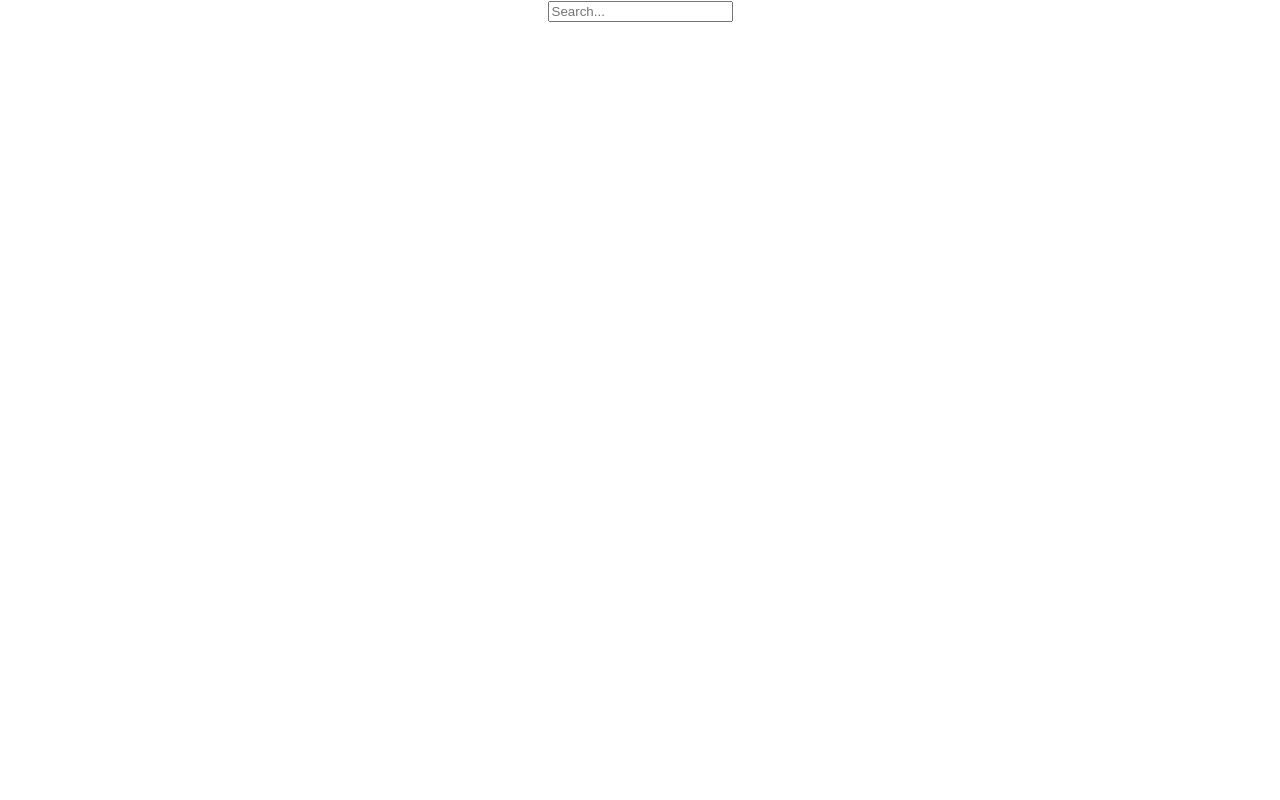
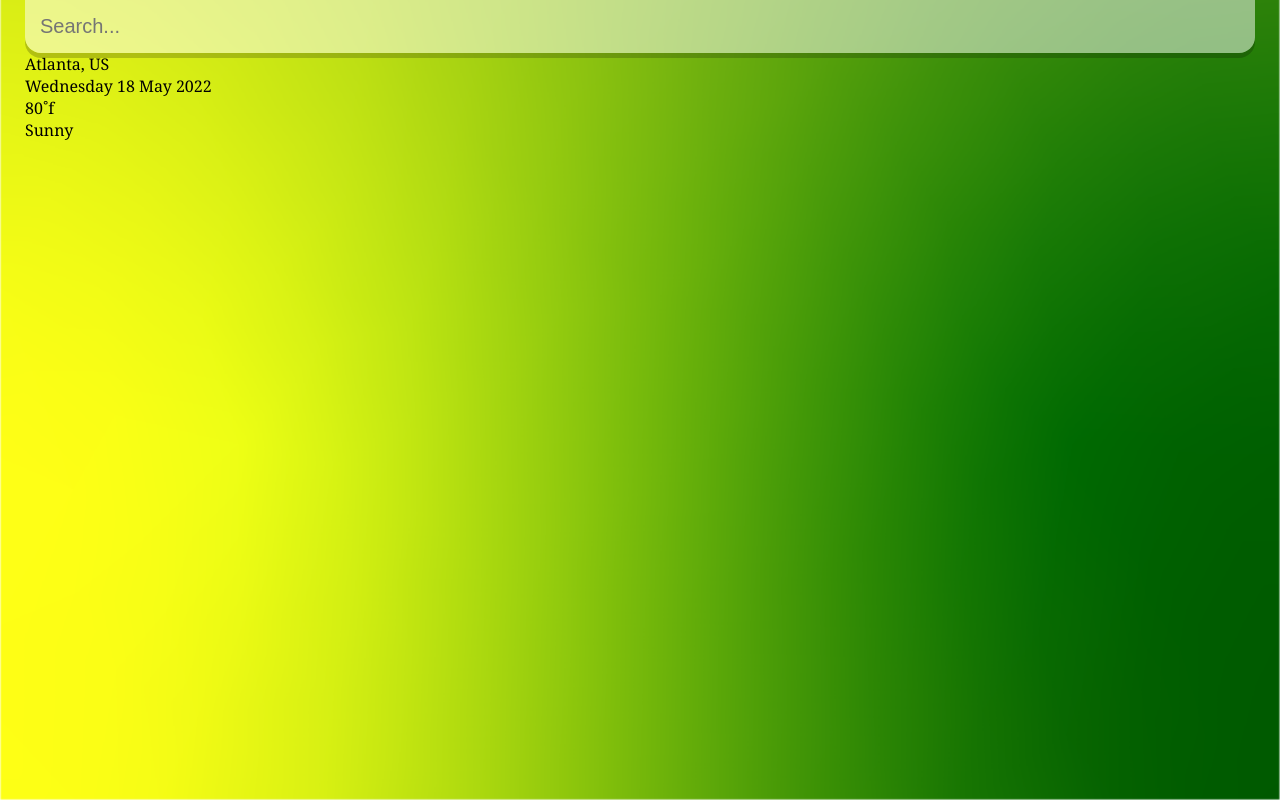
Before and after one commit to ReaganADavenport/weather-app, a React (Create React App) app: page / in a window 1280 px wide. Built offline with nearby package versions, Linux system fonts and the light colour scheme.

Commit message:
added styles to the search bar, added date, temp, and weather to App.js

```diff
--- a/src/App.css
+++ b/src/App.css
@@ -1,38 +1,61 @@
-.App {
-  text-align: center;
+* {
+  margin: 0;
+  padding: 0;
+  box-sizing: border-box;
 }
 
-.App-logo {
-  height: 40vmin;
-  pointer-events: none;
+body {
+  font-family: Cambria, Cochin, Georgia, Times, 'Times New Roman', serif;
 }
 
-@media (prefers-reduced-motion: no-preference) {
-  .App-logo {
-    animation: App-logo-spin infinite 20s linear;
-  }
+.App {
+  background-image: url('./Assets/mild-temp.png');
+  background-size: cover;
+  background-position: bottom;
+  transition: 0.4 ease-out;
 }
 
-.App-header {
-  background-color: #282c34;
-  min-height: 100vh;
-  display: flex;
-  flex-direction: column;
-  align-items: center;
-  justify-content: center;
-  font-size: calc(10px + 2vmin);
-  color: white;
+.App.hot {
+  background-image: url('./Assets/hot-temp.png');
 }
 
-.App-link {
-  color: #61dafb;
+.App.cold {
+  background-image: url('./Assets/cold-temp.png');
 }
 
-@keyframes App-logo-spin {
-  from {
-    transform: rotate(0deg);
-  }
-  to {
-    transform: rotate(360deg);
-  }
+main {
+  min-height: 100vh;
+  overflow-x: hidden;
+  padding: 25px;
 }
+
+.seach-box {
+  width: 100%;
+  margin: 0 0 75px;
+}
+
+.search-box .search-bar{
+  display: block;
+  width: 100%;
+  padding: 15px;
+
+  appearance: none;
+  background: none;
+  border: none;
+  outline: none;
+
+  background-color: rgba(255, 255, 255, 0.5);
+  border-radius: 0px 0px 16px 16px;
+  margin-top: -25px;
+
+  box-shadow: 0px 5px rgba(0, 0, 0, 0.2);
+
+  color: #313131;
+  font-size: 20px;
+
+  transition: 0.4 ease;
+}
+
+.search-box .search-bar:focus{
+  background-color: rgba(255, 255, 255, 0.75);
+}
--- a/src/App.js
+++ b/src/App.js
@@ -11,6 +11,20 @@ const api = {
 
 
 function App() {
+
+  const dateBuilder = (d) => {
+    let months = ["January", "February", "March", "April", "May", "June", "July", "August",
+      "September", "October", "November", "December"];
+    let days = ["Sunday", "Monday", "Tuesday", "Wednesday", "Thursday", "Friday", "Saturday"];
+
+    let day = days[d.getDay()];
+    let date = d.getDate();
+    let month = months[d.getMonth()];
+    let year = d.getFullYear();
+
+    return `${day} ${date} ${month} ${year}`
+  }
+
   return(
     <div className="App">
       <main>
@@ -20,7 +34,18 @@ function App() {
             className='search-bar'
             placeholder='Search...'
           />
-
+        </div>
+        <div className='location-box'>
+          <div className='location'>
+            Atlanta, US
+          </div>
+          <div className='date'>{dateBuilder(new Date())}</div>
+        </div>
+        <div className='weather-box'>
+          <div className='temp'>
+            80˚f
+          </div>
+          <div className='weather'>Sunny</div>
         </div>
       </main>
     </div>
```
